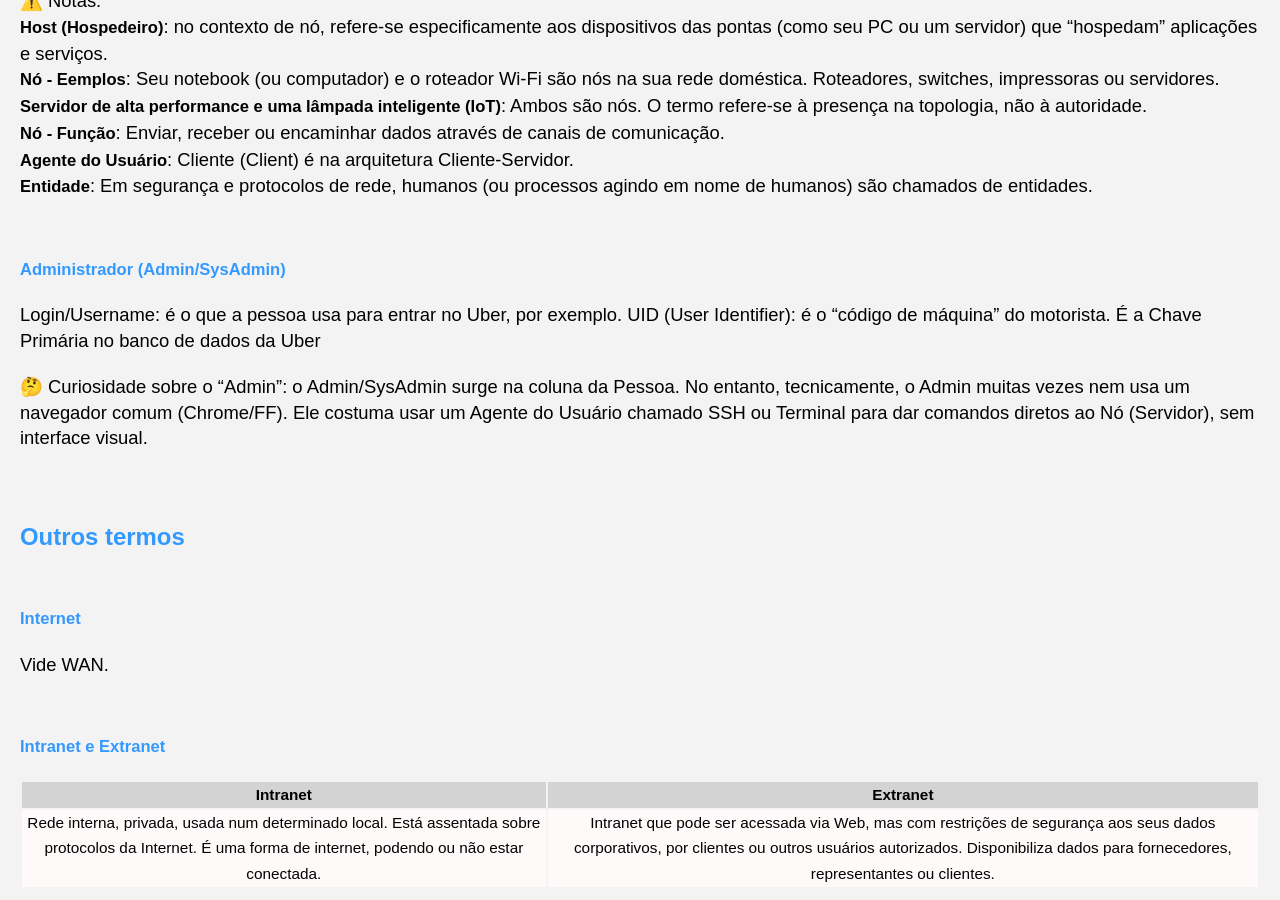
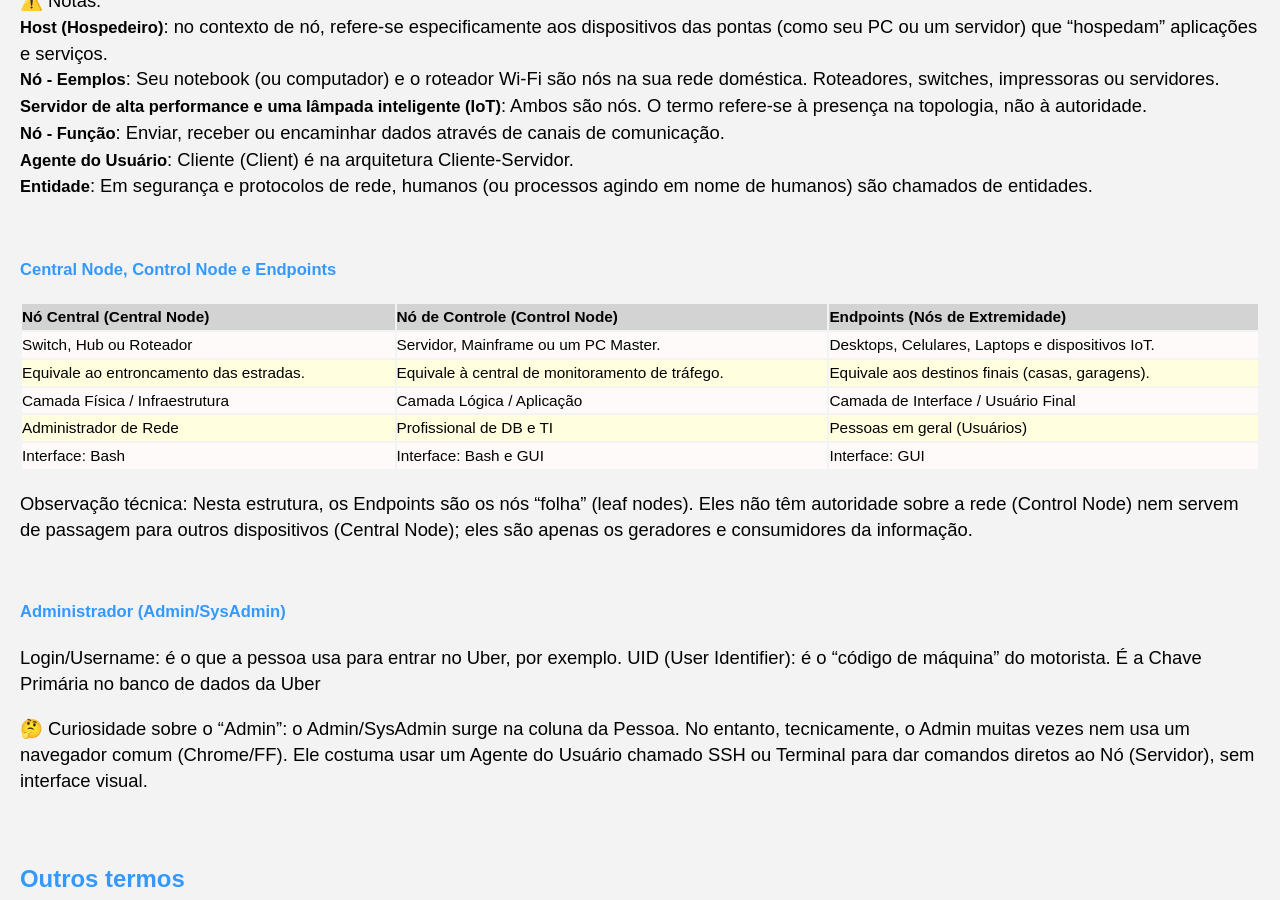
Before and after one commit to Joesynth/joesynth.github.io, a Jekyll site: the page built from _posts/2021-07-28-rede.md, in a window 1280 px wide and 900 px high, scrolled down 1513 px. Built offline with Jekyll 4.4.1, drawn with Linux system fonts in a browser that asks for light colours.

Commit message:
Update 2021-07-28-rede.md

```diff
--- a/_posts/2021-07-28-rede.md
+++ b/_posts/2021-07-28-rede.md
@@ -53,6 +53,19 @@ Administração de Rede: O "dono" costuma ser o Administrador de Rede, que é um
 
 
 
+###### Central Node, Control Node e Endpoints
+
+
+|Nó Central (Central Node) | Nó de Controle (Control Node) | Endpoints (Nós de Extremidade) |
+| :--- | :--- | :--- |
+|Switch, Hub ou Roteador | Servidor, Mainframe ou um PC Master. | Desktops, Celulares, Laptops e dispositivos IoT. |
+|Equivale ao entroncamento das estradas. | Equivale à central de monitoramento de tráfego. | Equivale aos destinos finais (casas, garagens). |
+|Camada Física / Infraestrutura | Camada Lógica / Aplicação | Camada de Interface / Usuário Final |
+|Administrador de Rede|Profissional de DB e TI|Pessoas em geral (Usuários)|
+|Interface: Bash |Interface: Bash e GUI|Interface: GUI|
+
+
+Observação técnica: Nesta estrutura, os Endpoints são os nós "folha" (leaf nodes). Eles não têm autoridade sobre a rede (Control Node) nem servem de passagem para outros dispositivos (Central Node); eles são apenas os geradores e consumidores da informação.
 
 
 
```
